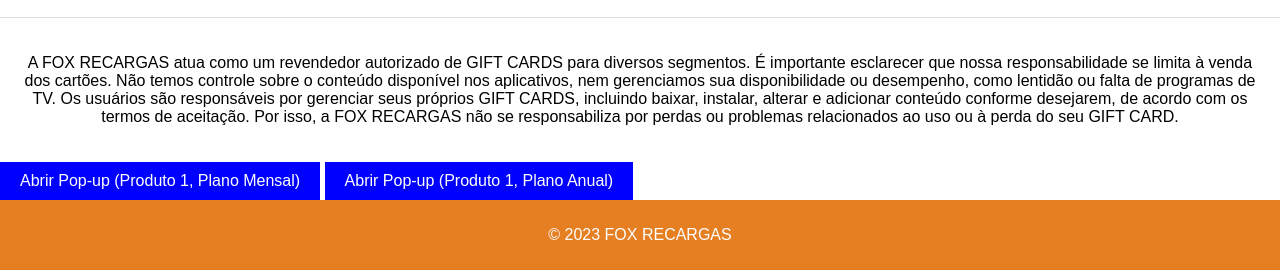
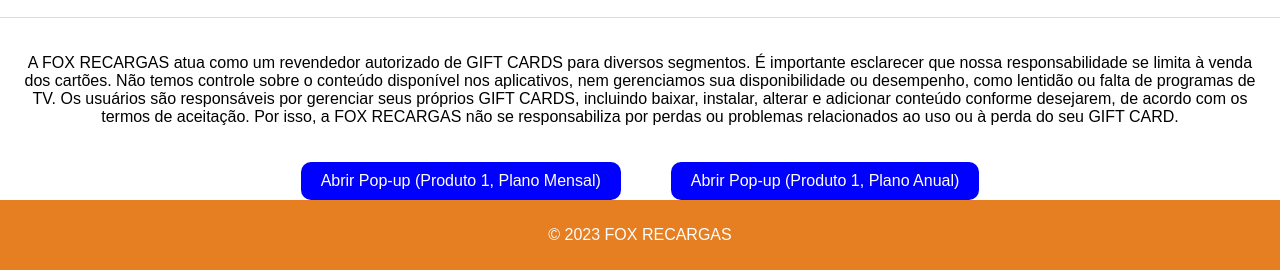
Before and after one commit to BigWhiteSpaceBear/foxrecargas, a plain HTML site: page index.html in a window 1280 px wide. Shown: the part 2232-2502 px from the top of the page. Drawn offline with Linux system fonts and the light colour scheme.

Commit message:
Centralizando os button

```diff
--- a/index.html
+++ b/index.html
@@ -133,9 +133,9 @@
                 <p>Preço: R$ 25,00</p>
                 <button
                     onclick="window.location.href='https://wa.me/+5564993128160?text=Quero+o+Plano+Anual+do+Produto+4'"">
-                    <img src="MEDIA/IMAGENS/whatsapp-icon.png" alt="WhatsApp"
-                        style="width: 30px; vertical-align: middle; margin-right: 0 px" />
-                    Comprar via WhatsApp
+                    <img src=" MEDIA/IMAGENS/whatsapp-icon.png" alt="WhatsApp"
+                    style="width: 30px; vertical-align: middle; margin-right: 0 px" />
+                Comprar via WhatsApp
                 </button>
             </div>
             <div class="package">
@@ -165,8 +165,13 @@
             responsabiliza por perdas ou problemas relacionados ao uso ou à perda do seu GIFT CARD.</p>
 
     </div>
-    <button class="open-popup-btn" onclick="openPopup('popup', 'Quero o produto 1 no plano mensal.')">Abrir Pop-up (Produto 1, Plano Mensal)</button>
-    <button class="open-popup-btn" onclick="openPopup('popup', 'Quero o produto 1 no plano anual.')">Abrir Pop-up (Produto 1, Plano Anual)</button>
+    <div class="button-container">
+
+        <button class="open-popup-btn" onclick="openPopup('popup', 'Quero o produto 1 no plano mensal.')">Abrir Pop-up
+            (Produto 1, Plano Mensal)</button>
+        <button class="open-popup-btn" onclick="openPopup('popup', 'Quero o produto 1 no plano anual.')">Abrir Pop-up
+            (Produto 1, Plano Anual)</button>
+    </div>
 
     <!-- Fundo do pop-up -->
     <div class="popup-overlay" id="popup-overlay"></div>
@@ -175,7 +180,8 @@
     <div class="popup" id="popup">
         <h2>Bem-vindo ao Pop-up</h2>
         <p class="popup-message">
-            Ao continuar, você concorda com os <a onclick="openPopup('popup_termo')">Termos de Uso</a> e a <a onclick="openPopup('popup_politica')">Política de Privacidade</a>.
+            Ao continuar, você concorda com os <a onclick="openPopup('popup_termo')">Termos de Uso</a> e a <a
+                onclick="openPopup('popup_politica')">Política de Privacidade</a>.
         </p>
         <br>
         <p>Você está solicitando:</p>
@@ -215,16 +221,18 @@
             <p>2. Uso das Informações As informações coletadas serão utilizadas exclusivamente para processar as
                 transações e, com seu consentimento, para enviar comunicações sobre nossos produtos e ofertas.
             </p>
-            <p>3.Compartilhamento de Informações Não compartilhamos suas informações pessoais com terceiros, exceto quando
+            <p>3.Compartilhamento de Informações Não compartilhamos suas informações pessoais com terceiros, exceto
+                quando
                 necessário para a conclusão das transações ou por exigência legal.</p>
             <p>4. Segurança Empregamos medidas de segurança para proteger suas informações pessoais contra acesso não
                 autorizado e uso ilegal.
             </p>
             <p>5.Direitos do Usuário Você tem o direito de acessar, corrigir ou excluir suas informações pessoais a
                 qualquer momento. Para fazer isso, entre em contato conosco através do nosso suporte.</p>
-            <p>6. Consentimento Ao utilizar nossos serviços, você consente com a coleta e uso de suas informações conforme descrito nesta política.</p>
+            <p>6. Consentimento Ao utilizar nossos serviços, você consente com a coleta e uso de suas informações
+                conforme descrito nesta política.</p>
 
-           </div>
+        </div>
     </div>
 
     <script src="JS/js.js"></script>
--- a/style/style.css
+++ b/style/style.css
@@ -108,11 +108,20 @@ footer {
   padding: 20px;
 }
 
+.button-container {
+  display: flex;
+  justify-content: center;
+  gap: 50px;
+  align-items: center;
+}
+
 button {
   padding: 10px 20px;
   font-size: 16px;
   cursor: pointer;
+  border-radius: 10px;
 }
+
 .popup {
   display: none;
   position: fixed;
@@ -125,6 +134,7 @@ button {
   box-shadow: 0 0 10px rgba(0, 0, 0, 0.5);
   z-index: 10;
 }
+
 .popup_termo {
   display: none;
   position: fixed;
@@ -137,6 +147,7 @@ button {
   box-shadow: 0 0 10px rgba(0, 0, 0, 0.5);
   z-index: 10;
 }
+
 .popup_politica {
   display: none;
   position: fixed;
@@ -178,6 +189,7 @@ button {
   padding: 10px 20px;
   border: none;
   cursor: pointer;
+
 }
 
 /* Botão para redirecionar para o WhatsApp */
```
